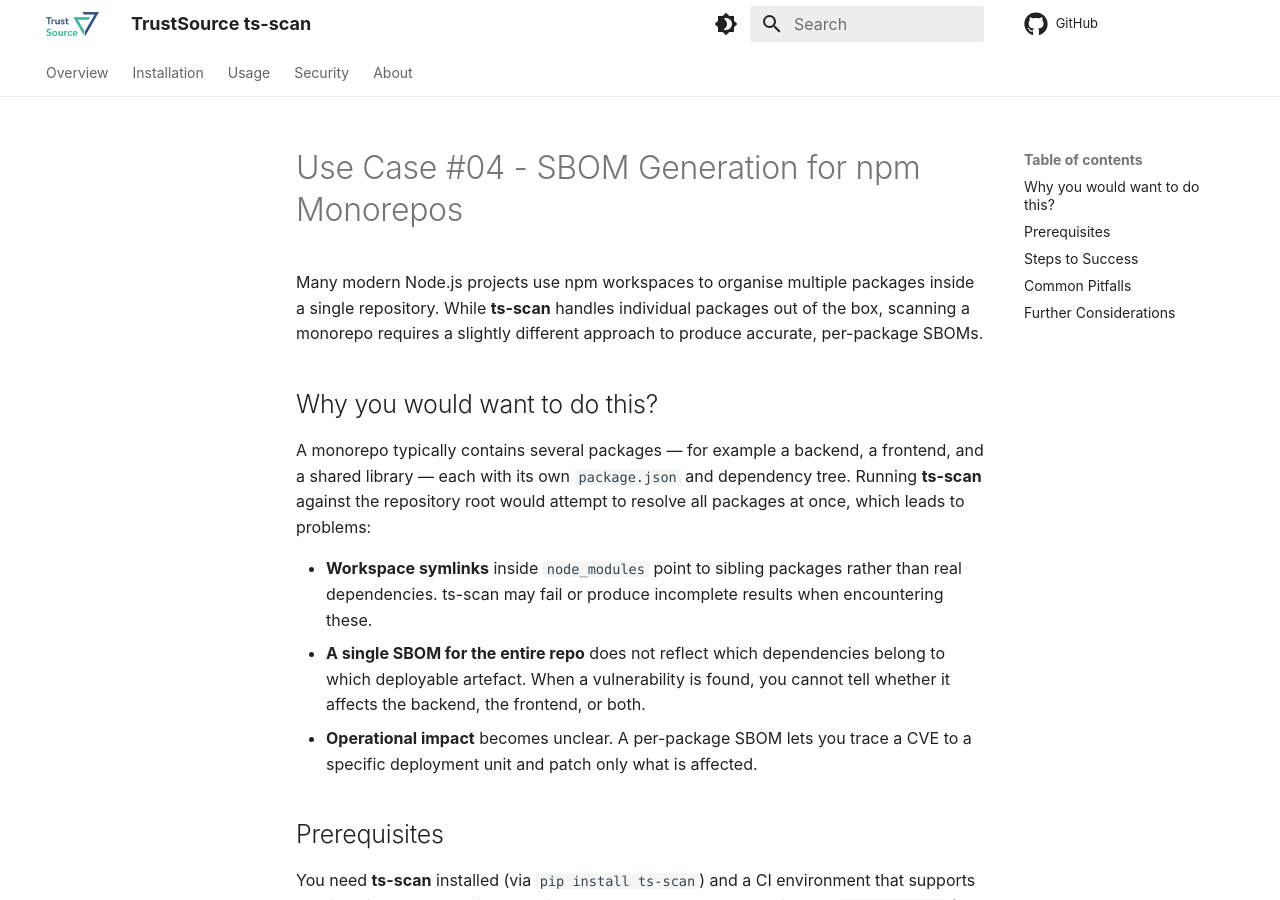
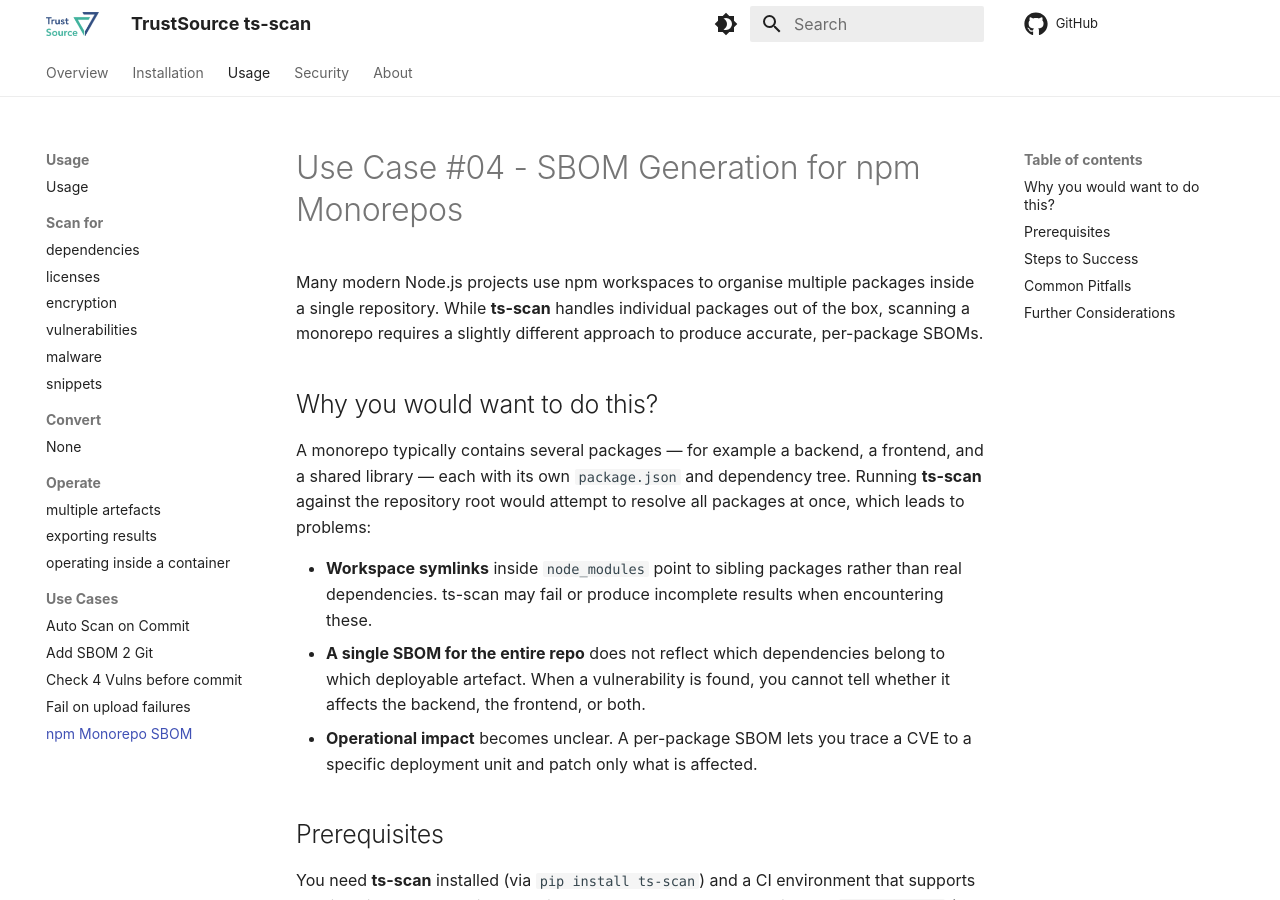
Before and after one commit to TrustSource/ts-scan, an MkDocs documentation site: the page built from docs/uc04-npmMonorepoSBOM.md, in a window 1280 px wide and 900 px high. Built offline with MkDocs 1.6.1 and Material for MkDocs 9.7.7, drawn with Linux system fonts in a browser that asks for light colours; comment, search, counter and statistics services are not loaded.

Commit message:
Resolve stash conflict, drop generated SBOM and stray files
- mkdocs.yml: keep both new use-case nav entries (unrelated docs added
  in parallel on this branch and upstream)
- SBOM.cydx: stop tracking generated output artefact
- .gitignore: also ignore local ensureSBOM.sh helper script
- remove stray README.md.gpg and duplicate root-level licenses.md
  draft (docs/licenses.md already covers this)

```diff
--- a/mkdocs.yml
+++ b/mkdocs.yml
@@ -39,6 +39,7 @@
       - Add SBOM 2 Git: 'uc02-SBOM2Git.md'
       - Check 4 Vulns before commit: 'uc03-check.md'
       - Fail on upload failures: 'uc04-failOnUploadFailure.md'
+      - npm Monorepo SBOM: 'uc04-npmMonorepoSBOM.md'
   - Security: 'security.md'
   - About:
     - 'about.md'
```
Also changed, not shown: 2 other files.
